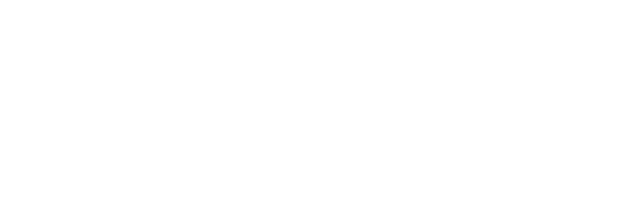
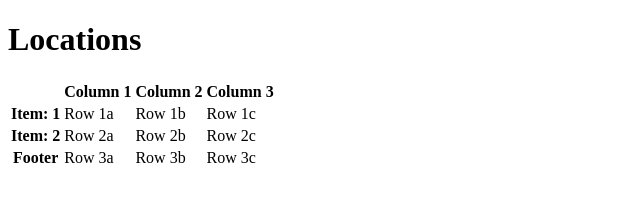
Before and after one commit to Dantay13/cookie-stand, a plain HTML site: page index.html in a window 1280 px wide. Shown: the whole page, without its empty margins (0-640 px from the left). Drawn offline with Linux system fonts and the light colour scheme.

Commit message:
attempt in creating table

```diff
--- a/index.html
+++ b/index.html
@@ -7,6 +7,38 @@
     <title>Document</title>
 </head>
 <body>
-
+    <h1>Locations</h1>
+    <table>
+        <thead>
+            <tr>
+                <th></th>
+                <th>Column 1</th>
+                <th>Column 2</th>
+                <th>Column 3</th>
+            </tr>
+        </thead>
+        <tbody>
+            <tr>
+                <th>Item: 1</th>
+                <td>Row 1a</td>
+                <td>Row 1b</td>
+                <td>Row 1c</td>
+            </tr>
+            <tr>
+                <th>Item: 2</th>
+                <td>Row 2a</td>
+                <td>Row 2b</td>
+                <td>Row 2c</td>
+            </tr>
+        </tbody>
+        <tfoot>
+            <tr>
+                <th>Footer</th>
+                <td>Row 3a</td>
+                <td>Row 3b</td>
+                <td>Row 3c</td>
+            </tr>
+        </tfoot>
+    </table>
 </body>
 </html>
```
